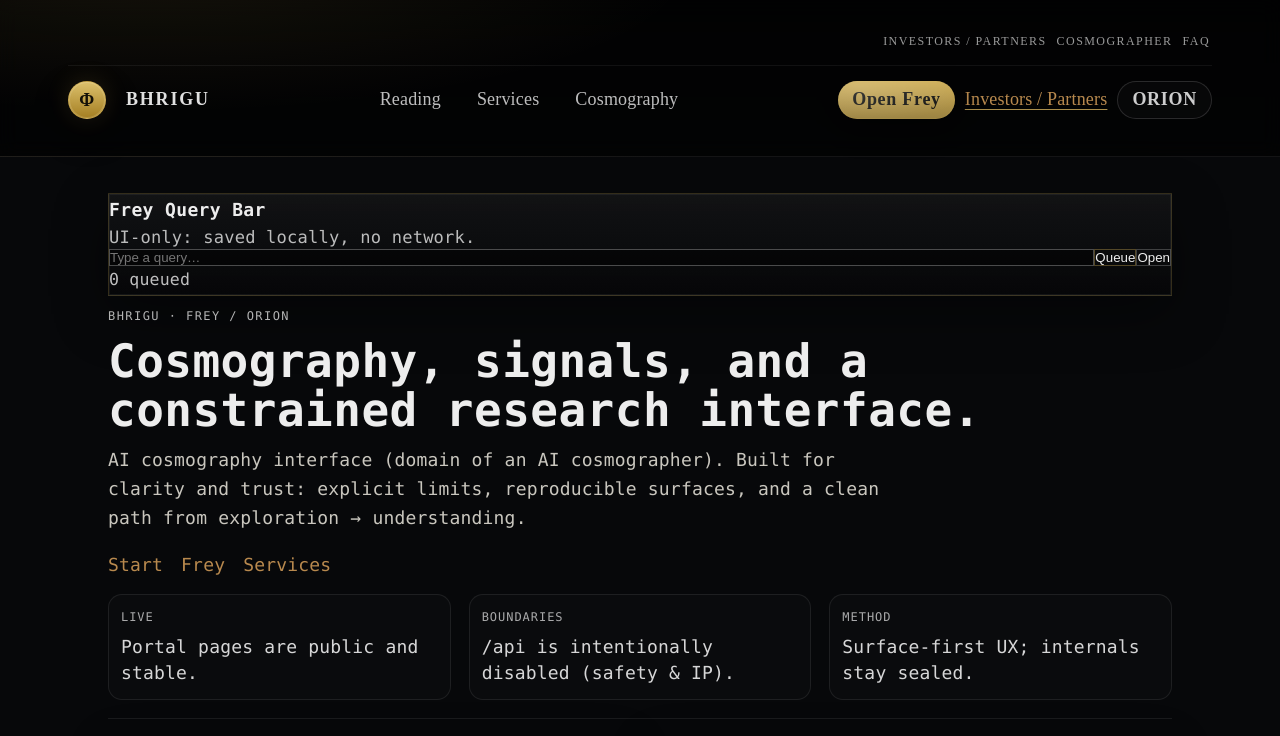
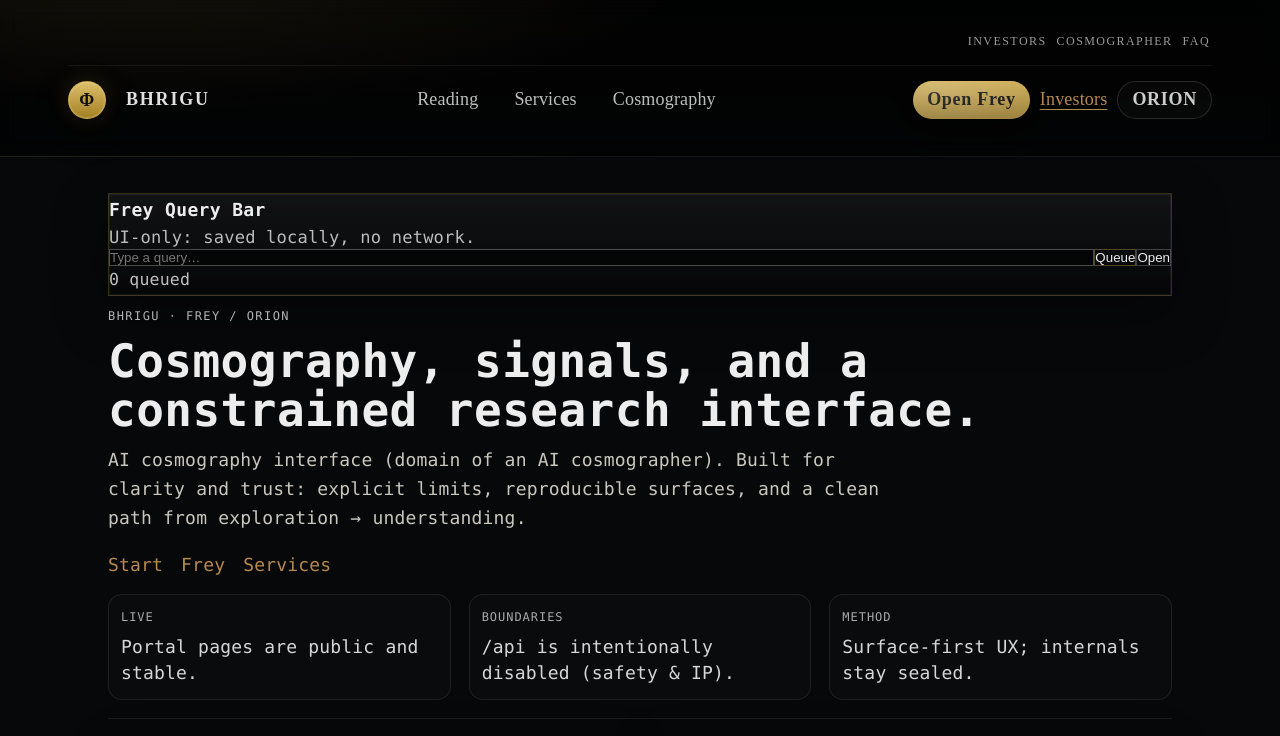
Before and after one commit to AiBhrigu/bhrigu-portal, a Next.js app: page / in a window 1280 px wide. Shown: the top 736 px of the page. Built offline with nearby package versions, Linux system fonts and the light colour scheme.

Commit message:
portal: header investors meta -> /investors (recover v0.2)

```diff
--- a/components/BhriguPhiHeader.jsx
+++ b/components/BhriguPhiHeader.jsx
@@ -269,7 +269,7 @@ export default function BhriguPhiHeader() {
         <div className="bh-meta" aria-label="Header meta">
           <div className="bh-meta-left" aria-hidden="true"></div>
 <div className="bh-meta-right">
-            <a className="bh-meta-link" href="/investors">Investors / Partners</a><a className="bh-meta-link" href="/cosmographer">Cosmographer</a>
+            <a className="bh-meta-link" href="/investors">Investors</a><a className="bh-meta-link" href="/cosmographer">Cosmographer</a>
             <a className="bh-meta-link" href="/faq">FAQ</a>
           </div>
         </div>
@@ -294,7 +294,7 @@ export default function BhriguPhiHeader() {
 
 
             <a className="bh-btn bh-btn-primary" href="/frey" data-bh="FREY_CTA_PRIMARY_V0_4">Open Frey</a>
-              <a className="navInvestors" href="/investors">Investors / Partners</a>
+              <a className="navInvestors" href="/investors">Investors</a>
             <a className="bh-btn bh-btn-secondary" href="/orion">ORION</a>
 </div>
         </div>
```
